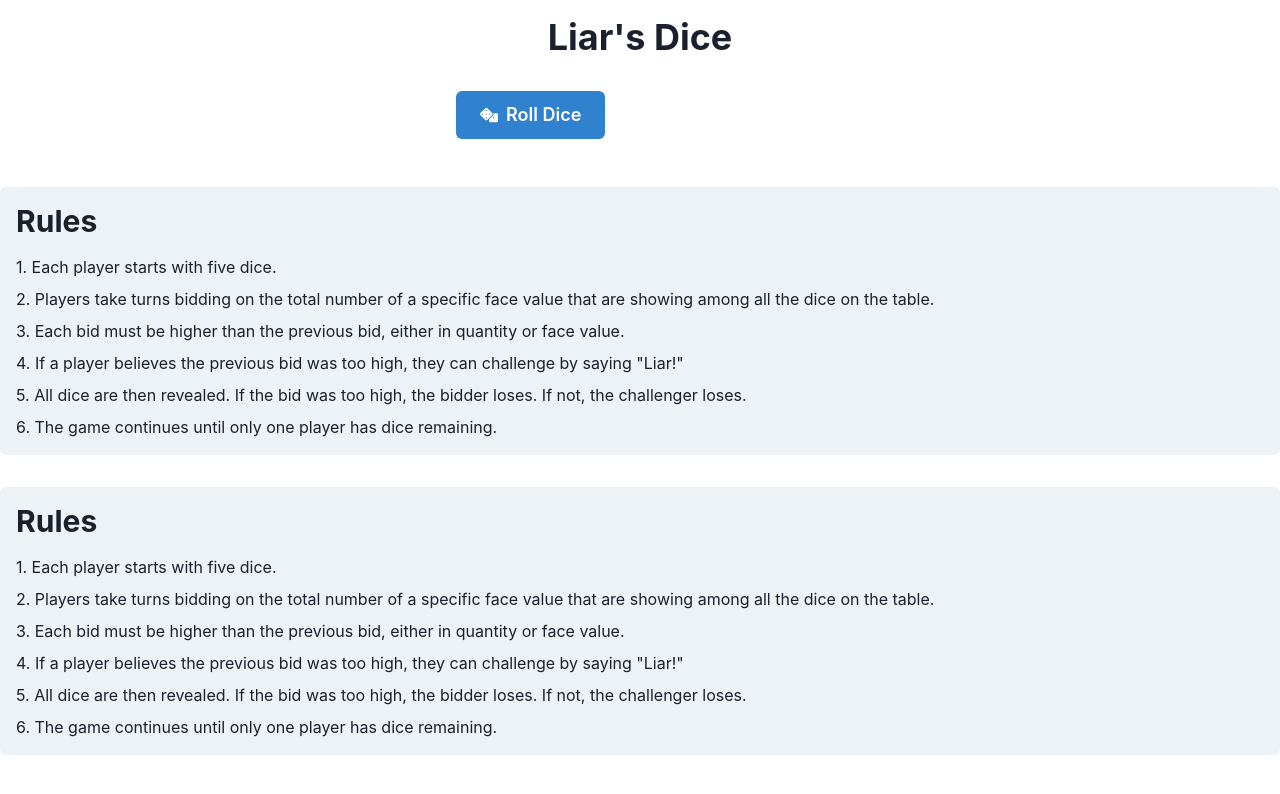
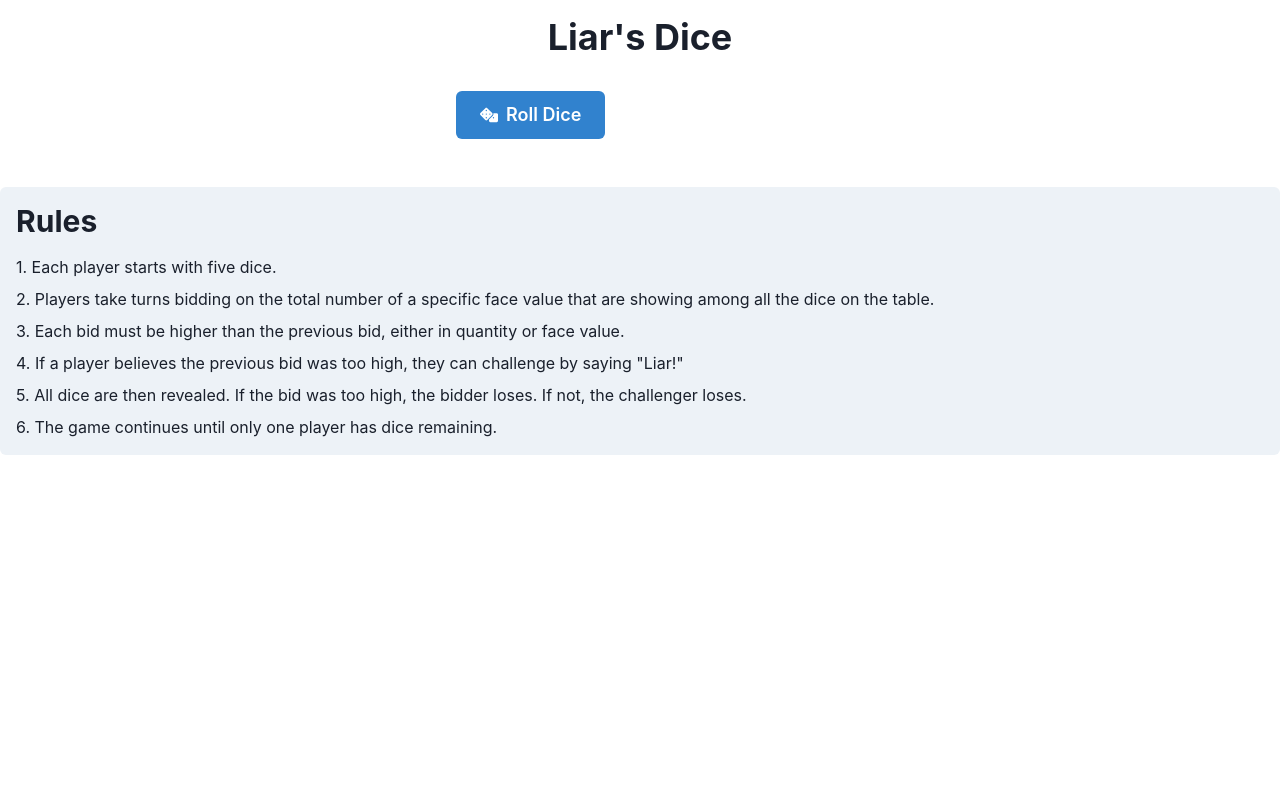
Before and after one commit to GPT-Engineer-App/liar-dice-strategy, a React (Vite) app: page / in a window 1280 px wide. Shown: the top 794 px of the page. Built offline with nearby package versions, Linux system fonts and the light colour scheme.

Commit message:
Removed the extra Rules component being rendered at the bottom of the Index component to eliminate the duplicate Rules section on the page.
Prompt: Remove the extra Rules section

```diff
--- a/src/pages/Index.jsx
+++ b/src/pages/Index.jsx
@@ -133,7 +133,6 @@ const Index = () => {
           <Text>6. The game continues until only one player has dice remaining.</Text>
         </Box>
       </>
-      <Rules />
     </>
   );
 };
```
